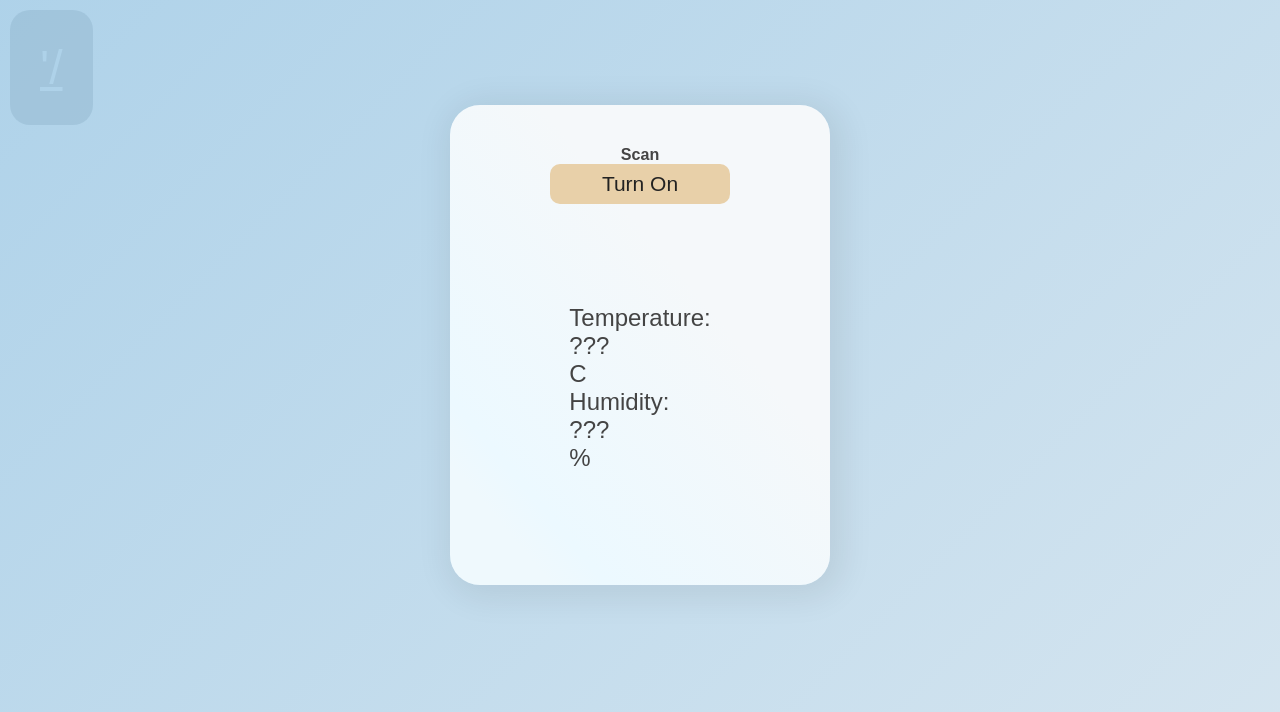
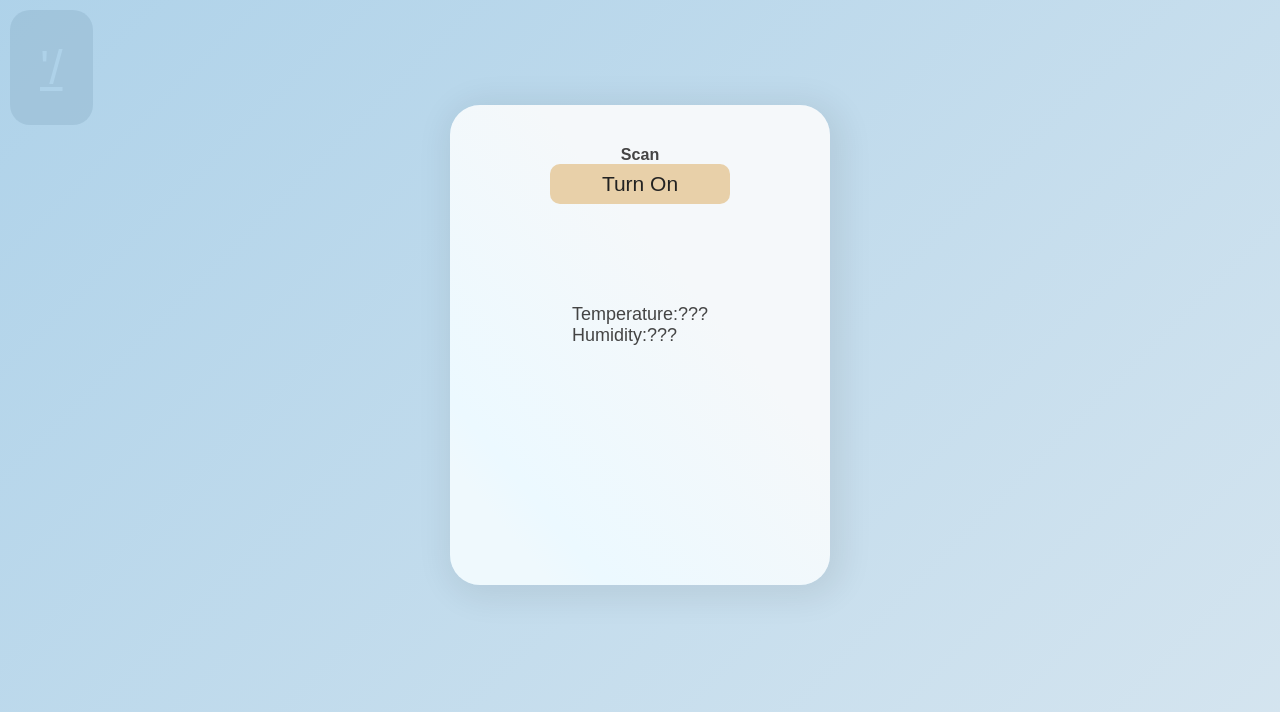
Before and after one commit to V714/RPiSensorsWebsite, a Flask app: template templates/checkdht11.html in a window 1280 px wide. Shown: the top 712 px of the page. Run offline with Flask 2, Linux system fonts and the light colour scheme; the template is opened without the code that fills it, so the values that code supplies are empty.

Commit message:
updated functions, dht11

```diff
--- a/main.py
+++ b/main.py
@@ -29,9 +29,6 @@ cors = CORS(app)
 CORS(app)
 app.config['CORS_HEADERS'] = 'Content-Type'
 
-def get_variable():
-    variable="aaaa"
-    return variable
 
 @app.route('/')
 def index():
@@ -107,8 +104,10 @@ def device(id):
     obj = {}
     device = RPiSensor.query.get_or_404(id)
     if device.device_type == 'dht11':
-
-        dht11 = DHT11(device.pin)
+        try:
+            dht11 = DHT11(device.pin)
+        except:
+            pass
         temp_val = dht11.temperature()
         humi_val = dht11.humidity()
         device.values = str(temp_val)+','+str(humi_val)
@@ -133,9 +132,11 @@ def set(id):
         green_value = data['green']
         blue_value = data['blue']
         device.values = red_value+','+green_value+','+blue_value
-        diode = RPiRGBDiode(device.pin1,device.pin2,device.pin3)
+        try:
+            diode = RPiRGBDiode(device.pin1,device.pin2,device.pin3)
+        except:
+            pass
         diode.setColor(device.values)
-        del diode
         try:
             db.session.commit()
             return "Correct!"
--- a/static/style/style.css
+++ b/static/style/style.css
@@ -355,6 +355,14 @@ table{
     transition: 0.2s all ease-in-out;
 }
 
+.dht11value{
+    font-size: 18px;
+    display: flex;
+    flex-direction: row;
+    justify-content: flex-start;
+    flex-wrap: nowrap;
+}
+
 
 @keyframes gradient {
 	0% {
--- a/templates/checkdht11.html
+++ b/templates/checkdht11.html
@@ -6,6 +6,8 @@
     let refreshing=false;
 	let temp_lat = 0;
 	let humi_lat = 0;
+    let temp = '???';
+    let hum = '???';
 
     function change(){
         if(refreshing){
@@ -44,20 +46,22 @@
 			else{temp_lat=0;}
 
 			if(temp_lat>0){
-				document.getElementById('temperature').innerHTML=values[0]+' ('+(temp_lat*5)+'sec ago)';
+				document.getElementById('temperature').innerHTML=temp+'C ('+(temp_lat*5)+'sec ago)';
 			}
 			else{
-				document.getElementById('temperature').innerHTML=values[0];
+				document.getElementById('temperature').innerHTML=values[0]+'C';
+                temp=values[0];
 			}
 
 			if(values[1] == 'None'){humi_lat=humi_lat+1;}
 			else{humi_lat=0;}
 
 			if(humi_lat>0){
-				document.getElementById('humidity').innerHTML=values[1]+' ('+(humi_lat*5)+'sec ago)';
+				document.getElementById('humidity').innerHTML=hum+'% ('+(humi_lat*5)+'sec ago)';
 			}
 			else{
-				document.getElementById('humidity').innerHTML=values[1];
+				document.getElementById('humidity').innerHTML=values[1]+'%';
+                hum=values[1];
 			}
                     document.getElementById('name').innerHTML=data.name
                 }
@@ -83,8 +87,8 @@
 <button class="info" id="info" onclick="change();">Turn On</button>
 <div id="device_name"></div>
 <div id="state">
-    <div class="dht11value">Temperature: <div id="temperature">???</div>C</div>
-    <div class="dht11value">Humidity: <div id="humidity">???</div>%</div>
+    <div class="dht11value">Temperature: <div id="temperature">???</div></div>
+    <div class="dht11value">Humidity: <div id="humidity">???</div></div>
 
 </div>
 
```
